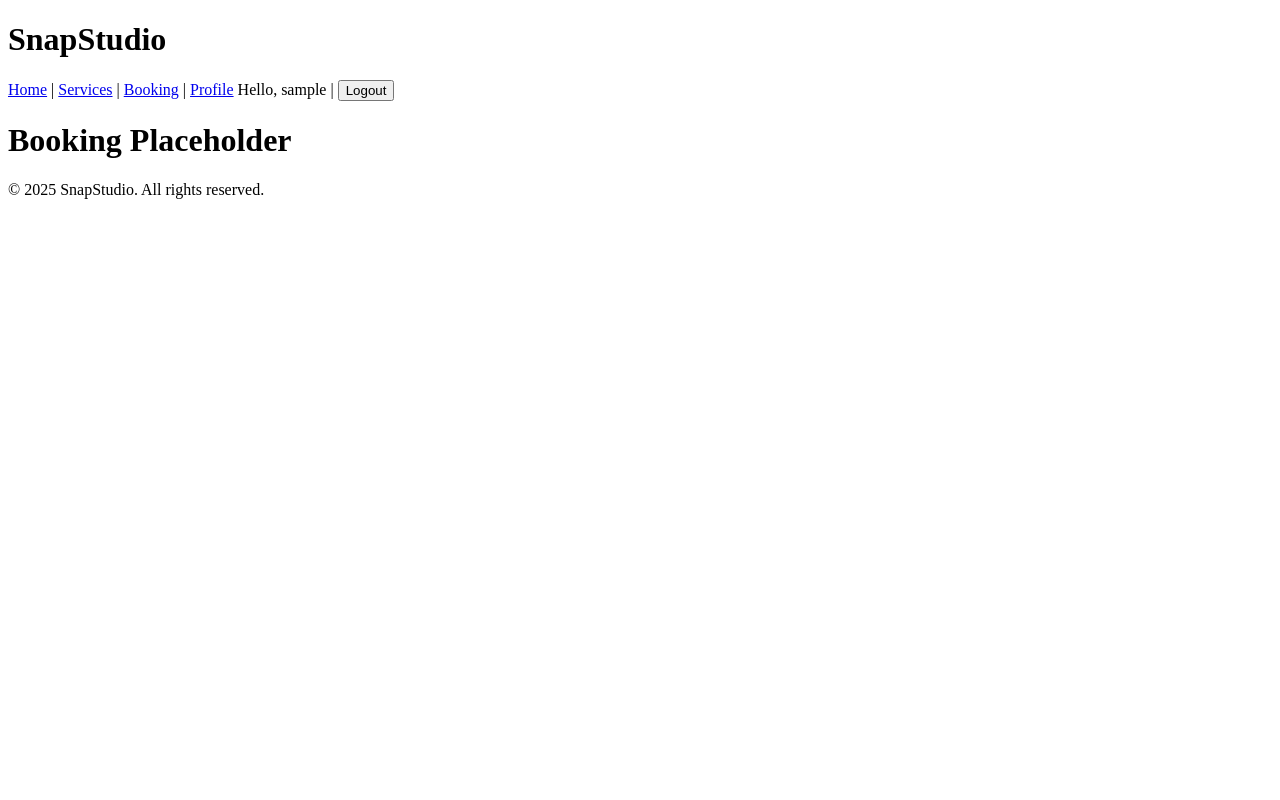
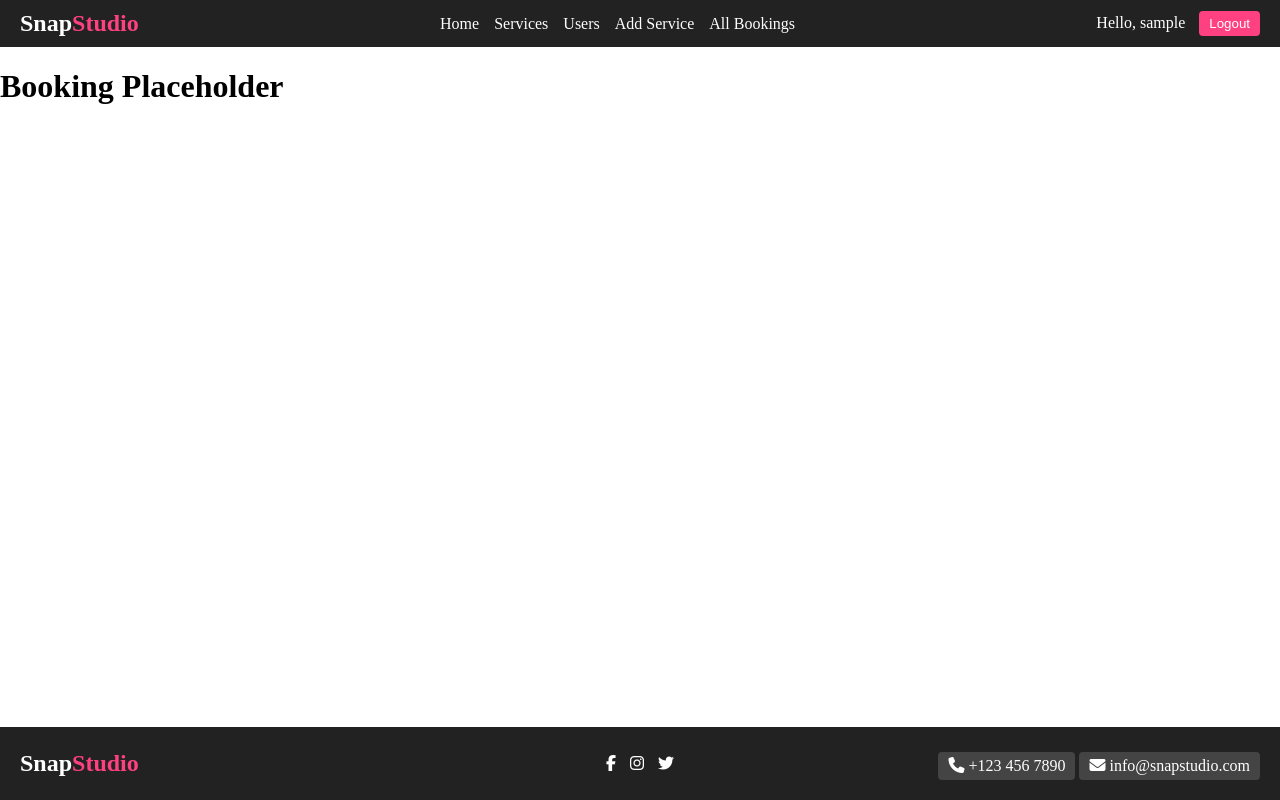
Before and after one commit to ayah3mad/snapstudio-booking, a Django app: page /booking/ in a window 1280 px wide. Run offline with Django 5.2, Linux system fonts and the light colour scheme; the visitor is signed in with stand-in values (Sample User, id 1).

Commit message:
Update base template: improve navbar, footer, and layout

```diff
--- a/studio_app/templates/base.html
+++ b/studio_app/templates/base.html
@@ -4,44 +4,74 @@
 <head>
     <meta charset="UTF-8">
     <title>{% block title %}SnapStudio{% endblock %}</title>
+    <link rel="stylesheet" href="{% static 'css/style.css' %}">
+    <link rel="stylesheet" href="https://cdnjs.cloudflare.com/ajax/libs/font-awesome/6.5.0/css/all.min.css">
+</head>
+<body style="margin:0; padding:0; display:flex; flex-direction:column; min-height:100vh;">
 
-    <link rel="stylesheet" href="{% static 'css/style.css' %}">
-</head>
-<body>
+<!-- Navbar -->
+<header>
+    <nav style="background-color:#222; color:#fff; display:flex; justify-content:space-between; align-items:center; padding:10px 20px;">
+        <div style="font-size:24px; font-weight:bold;">
+            <a href="{% url 'home' %}" style="color:#fff; text-decoration:none;">Snap<span style="color:#ff4081;">Studio</span></a>
+        </div>
 
-    <header>
-        <h1>SnapStudio</h1>
-        <nav>
-            <a href="{% url 'home' %}">Home</a> |
-            <a href="{% url 'services' %}">Services</a> |
-            <a href="{% url 'booking' %}">Booking</a> |
-            <a href="{% url 'profile' %}">Profile</a>
+        <div style="display:flex; gap:15px;">
+            {% if user.is_authenticated and user.is_superuser %}
+                <a href="{% url 'home' %}" style="color:#fff; text-decoration:none;">Home</a>
+                <a href="{% url 'services' %}" style="color:#fff; text-decoration:none;">Services</a>
+                <a href="{% url 'user_list' %}" style="color:#fff; text-decoration:none;">Users</a>
+                <a href="{% url 'service_add' %}" style="color:#fff; text-decoration:none;">Add Service</a>
+                <a href="{% url 'admin_booking_list' %}" style="color:#fff; text-decoration:none;">All Bookings</a>
+            {% else %}
+                <a href="{% url 'home' %}" style="color:#fff; text-decoration:none;">Home</a>
+                <a href="{% url 'services' %}" style="color:#fff; text-decoration:none;">Services</a>
+                <a href="{% url 'booking_list' %}" style="color:#fff; text-decoration:none;">Booking</a>
+                <a href="{% url 'profile' %}" style="color:#fff; text-decoration:none;">Profile</a>
+            {% endif %}
+        </div>
 
+        <div>
             {% if user.is_authenticated %}
-            Hello, {{ user.username }} |
+                <span style="margin-right:10px;">Hello, {{ user.username }}</span>
                 <form action="{% url 'logout' %}" method="post" style="display:inline;">
                     {% csrf_token %}
-            <button type="submit">Logout</button>
+                    <button type="submit" style="padding:5px 10px; background-color:#ff4081; color:#fff; border:none; border-radius:4px; cursor:pointer;">Logout</button>
                 </form>
-
             {% else %}
-            <a href="{% url 'login' %}">Login</a> |
-            <a href="{% url 'signup' %}">Sign Up</a>
+                <a href="{% url 'login' %}" style="padding:5px 10px; background-color:#ff4081; color:#fff; text-decoration:none; border-radius:4px; margin-right:5px;">Login</a>
+                <a href="{% url 'signup' %}" style="padding:5px 10px;  color:#fff; text-decoration:none; border-radius:4px;">Sign Up</a>
             {% endif %}
+        </div>
     </nav>
 </header>
 
-
-    <main>
+<!-- Main Content -->
+<main style="flex:1;">
+    {% block hero %}{% endblock %}
     {% block content %}
     <h1>Placeholder Content</h1>
     <p>This will be replaced in child templates.</p>
     {% endblock %}
 </main>
 
+<!-- Footer -->
+<footer style="background-color:#222; color:#fff; display:flex; justify-content:space-between; align-items:center; padding:20px;">
+    <div style="flex:1;">
+        <h2 style="margin:0;">Snap<span style="color:#ff4081;">Studio</span></h2>
+    </div>
 
-    <footer>
-        <p>&copy; 2025 SnapStudio. All rights reserved.</p>
+    <div style="flex:1; text-align:center;">
+        <a href="#" style="color:#fff; margin:0 5px;"><i class="fab fa-facebook-f"></i></a>
+        <a href="#" style="color:#fff; margin:0 5px;"><i class="fab fa-instagram"></i></a>
+        <a href="#" style="color:#fff; margin:0 5px;"><i class="fab fa-twitter"></i></a>
+    </div>
+
+    <div style="flex:1; text-align:right;">
+        <p style="margin:0; background-color:#444; display:inline-block; padding:5px 10px; border-radius:4px;"><i class="fas fa-phone"></i> +123 456 7890</p>
+        <p style="margin:5px 0 0 0; background-color:#444; display:inline-block; padding:5px 10px; border-radius:4px;"><i class="fas fa-envelope"></i> info@snapstudio.com</p>
+    </div>
 </footer>
+
 </body>
 </html>
```
Lines whose indentation alone changed are shown as unchanged.
